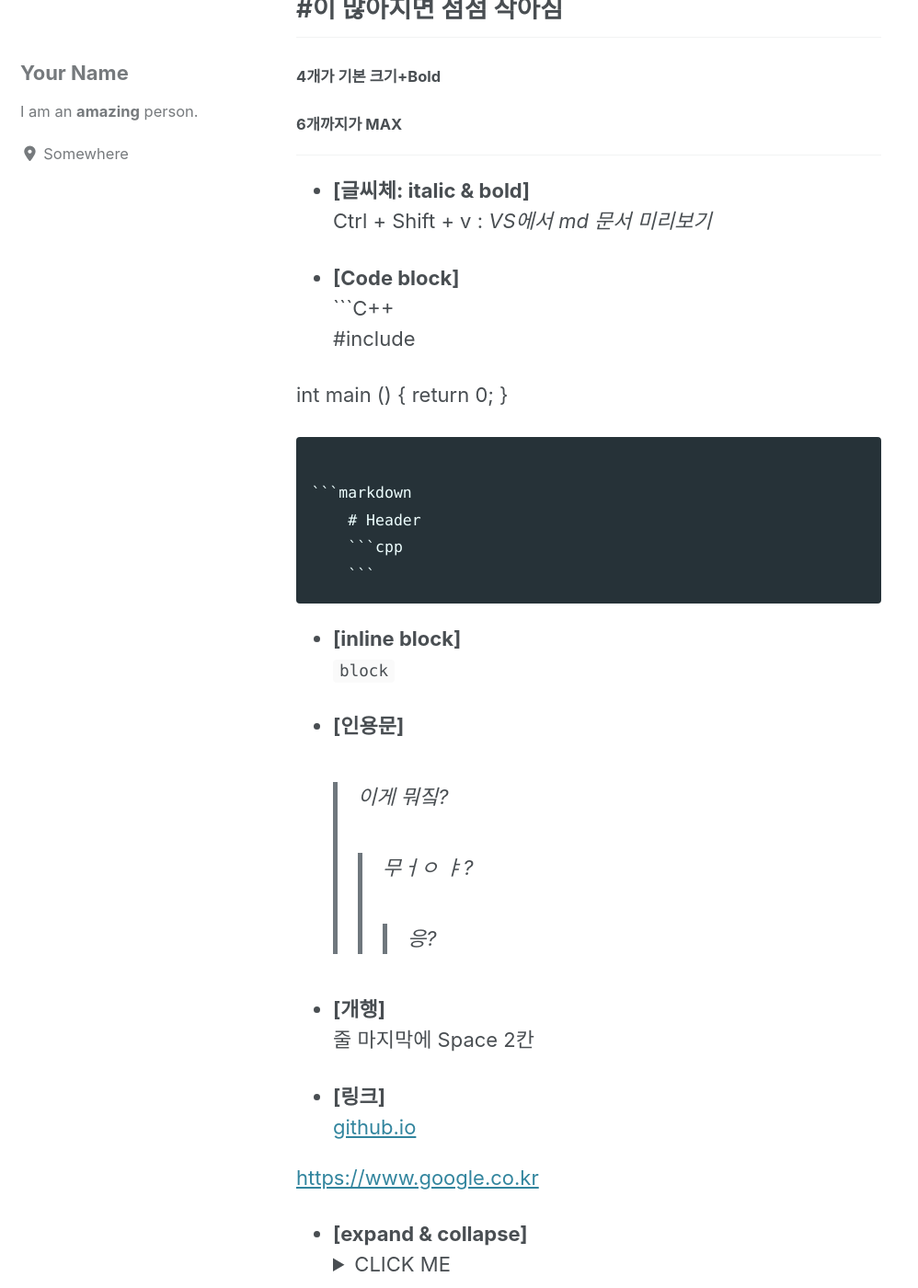
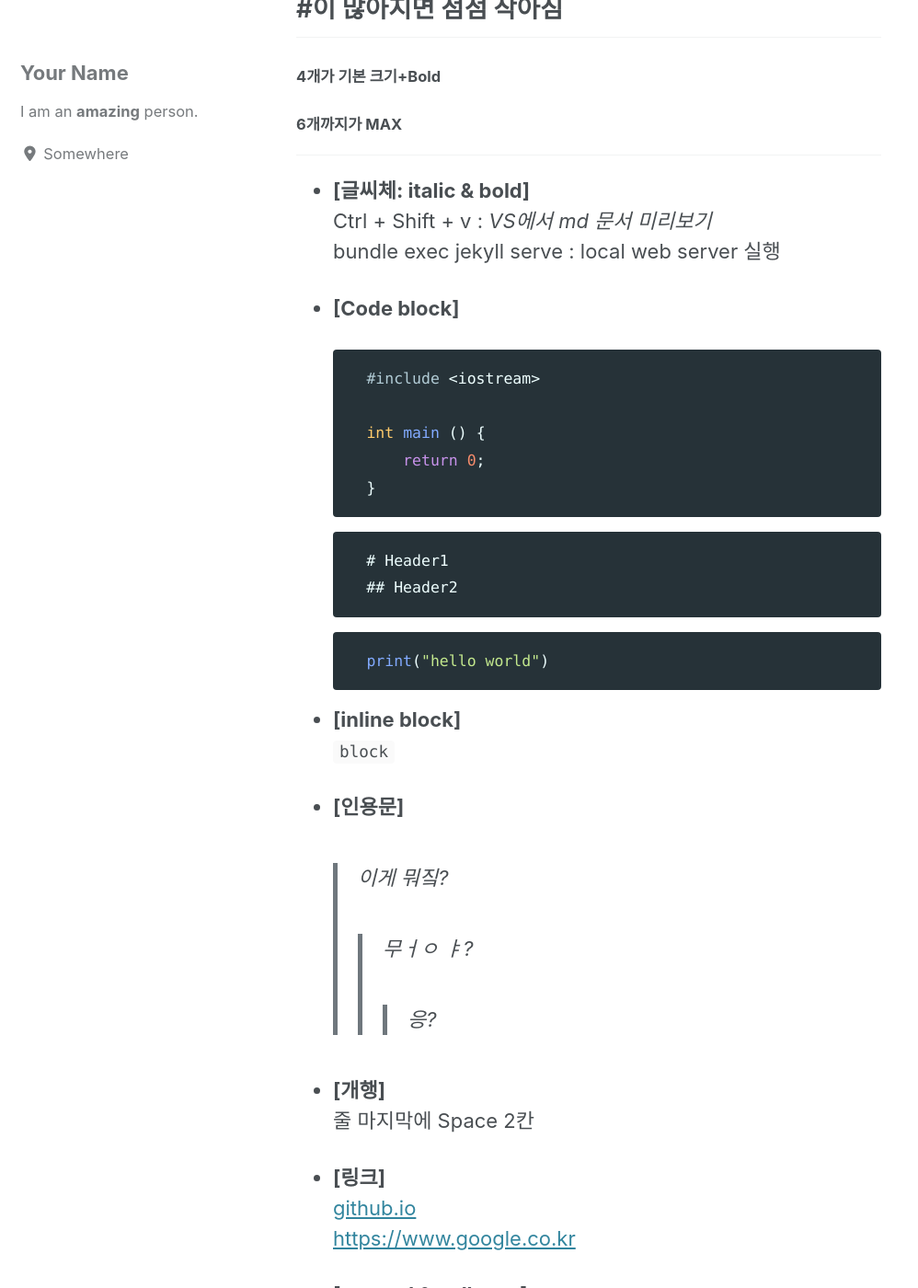
Before and after one commit to HuMLIM/HuMLIM.github.io, a Jekyll site: the page built from _posts/2019-12-19-MarkDown.md, in a window 1280 px wide and 1400 px high, scrolled down 349 px. Shown: the whole window at 92% size, without its empty margins (0-998 px from the left). Built offline with Jekyll 4.4.1, drawn with Linux system fonts in a browser that asks for light colours; cached includes are drawn as plain includes; nearby versions of some CDN libraries; some of the changed text lies outside the part shown.

Commit message:
modify MarkDown post

````diff
--- a/_posts/2019-12-19-MarkDown.md
+++ b/_posts/2019-12-19-MarkDown.md
@@ -7,21 +7,24 @@ ___
 
 + **[글씨체: italic & bold]**
 Ctrl + Shift + v : *VS에서 md 문서 미리보기*
+bundle exec jekyll serve : local web server 실행
 
 * __[Code block]__
-```C++
-#include <iostream>
 
-int main () {
-    return 0;
-}
-```
+    ```cpp
+    #include <iostream>
 
-```markdown
-    # Header
-    ```cpp
+    int main () {
+        return 0;
+    }
     ```
-```
+    ```markdown
+    # Header1
+    ## Header2
+    ```
+    ```python
+    print("hello world")
+    ```
 
 - **[inline block]**
 `block`
@@ -36,12 +39,9 @@ int main () {
 
 * **[링크]**
 [github.io](https://humlim.github.io "blog")
-<https://www.google.co.kr>
+    <https://www.google.co.kr>
 
 * **[expand & collapse]**
     <details><summary>CLICK ME</summary>
-
-    ```python
-    print("hello world!")
-    ```
+    hello
     </details>
````
